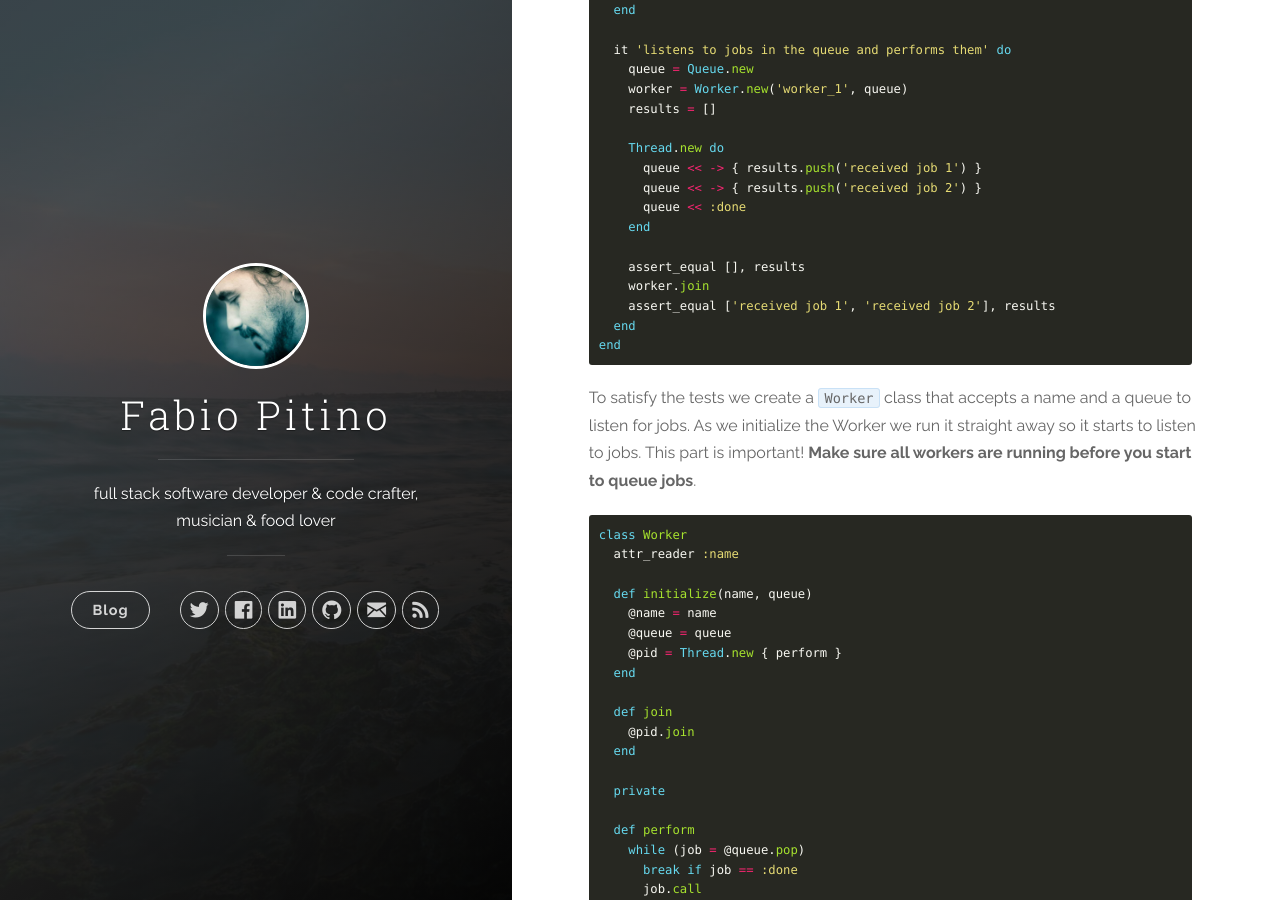
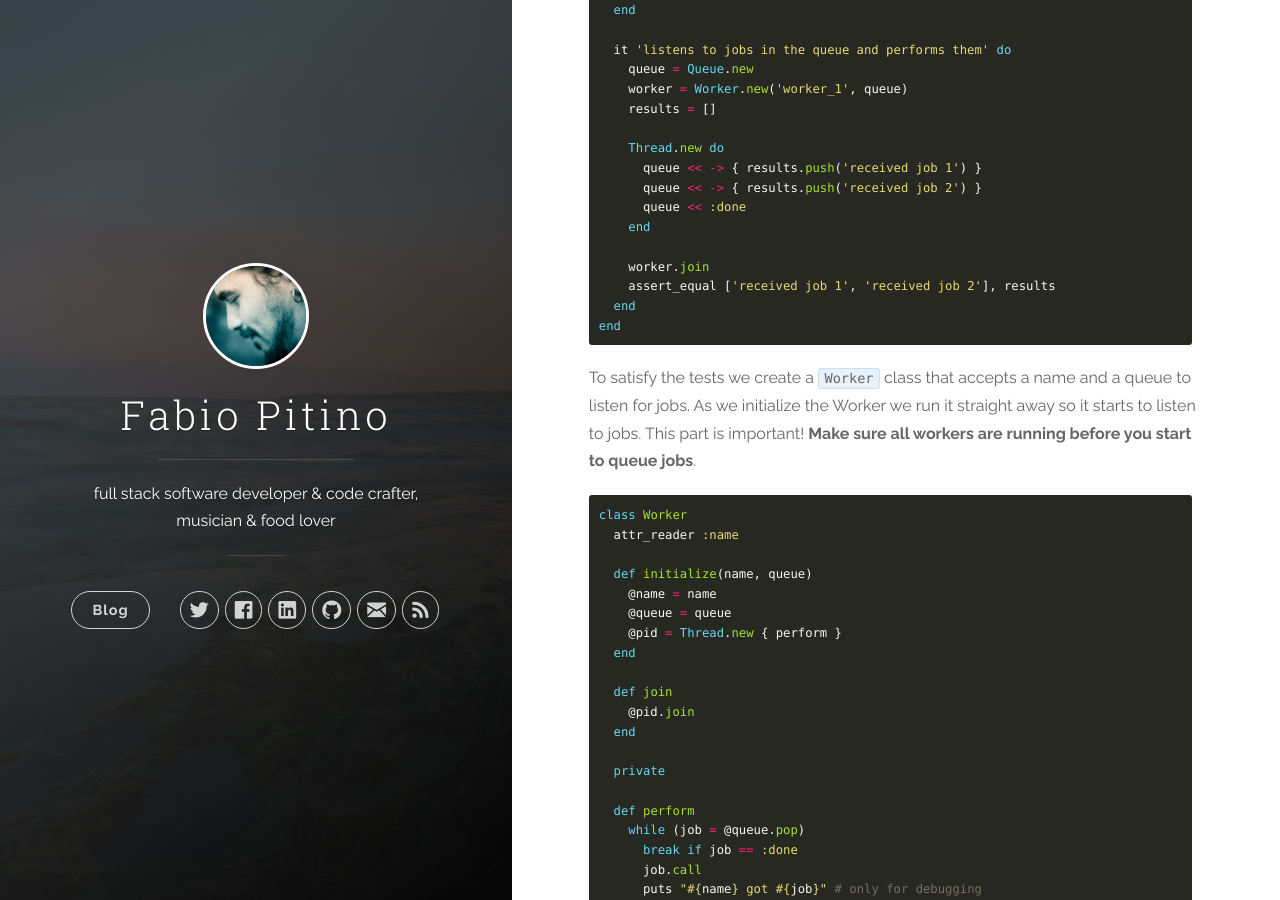
Before and after one commit to hspazio/hspazio.github.io, a Jekyll site: the page built from _posts/2017-11-15-worker-pool.markdown, in a window 1280 px wide and 900 px high, scrolled down 1277 px. Built offline with Jekyll 4.4.1, drawn with Linux system fonts in a browser that asks for light colours; nearby versions of some CDN libraries; comment, search, counter and statistics services are not loaded.

Commit message:
removing unnecessary assertion

```diff
--- a/_posts/2017-11-15-worker-pool.markdown
+++ b/_posts/2017-11-15-worker-pool.markdown
@@ -44,7 +44,6 @@
       queue << :done
     end
 
-    assert_equal [], results
     worker.join
     assert_equal ['received job 1', 'received job 2'], results
   end
```
